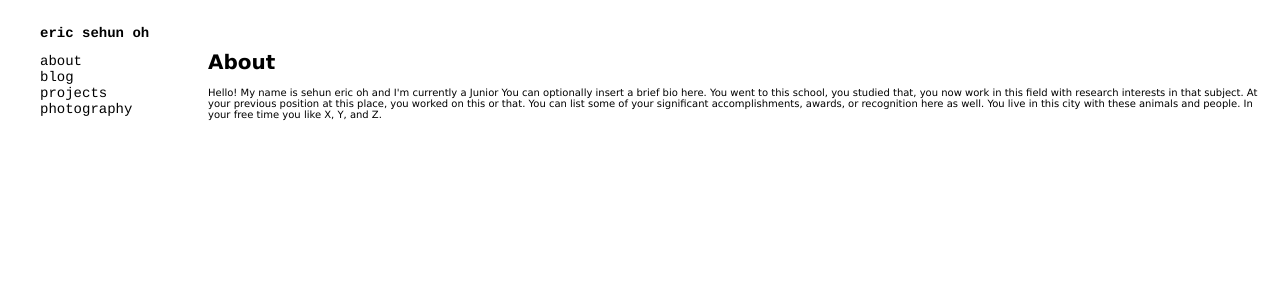
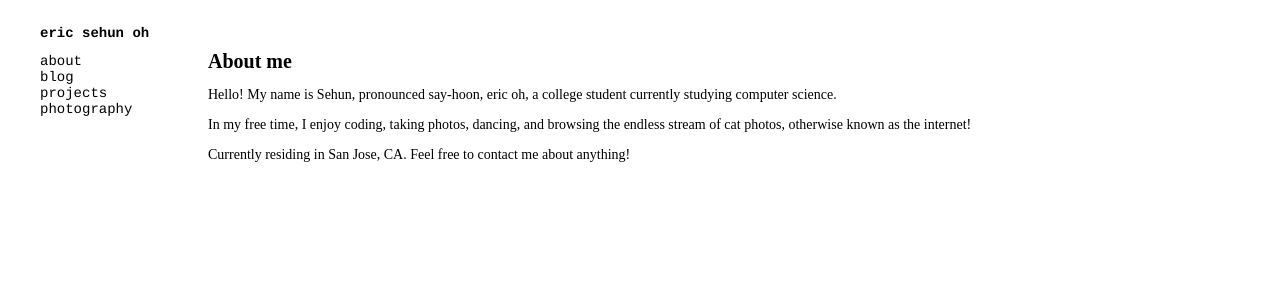
Before and after one commit to sehuno/sehuno.github.io, a Jekyll site: the page built from about/index.html, in a window 1280 px wide. Shown: the top 300 px of the page. Built offline with Jekyll 4.4.1, drawn with Linux system fonts in a browser that asks for light colours.

Commit message:
site under construction

```diff
--- a/_layouts/default.html
+++ b/_layouts/default.html
@@ -1,9 +1,11 @@
+
 <!DOCTYPE html>
 	<html>
 		<head>
 			<title>{{ page.title }}</title>
 			<!-- link to main stylesheet -->
 			<link rel="stylesheet" type="text/css" href="/css/main.css">
+
 		</head>
 		<body>
 			<div class="menu">
@@ -12,7 +14,7 @@
 		    		<ul>
 			        	<li><a href="/about">about</a></li>
 			        	<li><a href="/blog">blog</a></li>
-			        	<li><a href="/about">projects</a></li>
+			        	<li><a href="/proj">projects</a></li>
 		        		<li><a href="/photo">photography</a></li>
 		        	<!-- 	<li><a href="/cv">cv</a></li> -->
 		    		</ul>
--- a/about/index.html
+++ b/about/index.html
@@ -1,11 +1,11 @@
 ---
 layout: default
-title: About Hank Quinlan
+title: About Me
 ---
 
 	<div class="about">
-		<h1>About</h1>
-		<p>Hello! My name is sehun eric oh and I'm currently a Junior
-
-		You can optionally insert a brief bio here. You went to this school, you studied that, you now work in this field with research interests in that subject. At your previous position at this place, you worked on this or that. You can list some of your significant accomplishments, awards, or recognition here as well. You live in this city with these animals and people. In your free time you like X, Y, and Z.</p>
+		<h1 style="font-family: Aleo">About me</h1>
+		<p style='font-family: Aleo; font-size:14px'>Hello! My name is Sehun, pronounced say-hoon, eric oh, a college student currently studying computer science.</p>
+		<p style='font-family: Aleo; font-size:14px'>In my free time, I enjoy coding, taking photos, dancing, and browsing the endless stream of cat photos, otherwise known as the internet!</p>
+		<p style='font-family: Aleo; font-size:14px'>Currently residing in San Jose, CA. Feel free to contact me about anything!</p>
 	</div>
--- a/blog/index.html
+++ b/blog/index.html
@@ -1,6 +1,6 @@
 ---
 layout: default
-title: Hank Quinlan's Blog
+title: Blog
 ---
 	<h1>{{ page.title }}</h1>
 	<ul class="posts">
--- a/css/main.css
+++ b/css/main.css
@@ -49,7 +49,7 @@
 
 .picture-container {
     height:100%;
-    width:8020px;
+    width: 7953px;
 }
 
 .picture-holder {
@@ -58,7 +58,7 @@
 
 .picture {
     float: left;
-    margin-right: 25px;
+    margin-right: 20px;
 }
 
 img {
--- a/index.html
+++ b/index.html
@@ -3,7 +3,8 @@
 title: Hank Quinlan, Horrible Cop
 ---
 <div class="blurb">
-	<h1>say who? sehun!</h1>
-	<p>I'm best known as the horrible cop from <em>A Touch of Evil</em> Don't trust me. <a href="/about">Read more about my life...</a></p>
+	<!-- <h1>say who? sehun!</h1> -->
+	<h1 style="font-family:Courier; font-size:70px">site under construction</h1>
+	<h2>photography section works though!</h1>
 </div>
 <!-- /.blurb -->
--- /dev/null
+++ b/proj/index.html
@@ -0,0 +1,5 @@
+---
+layout: default
+title: projects
+---
+<h1 style='font-family: Courier'>projects</h1>
```
